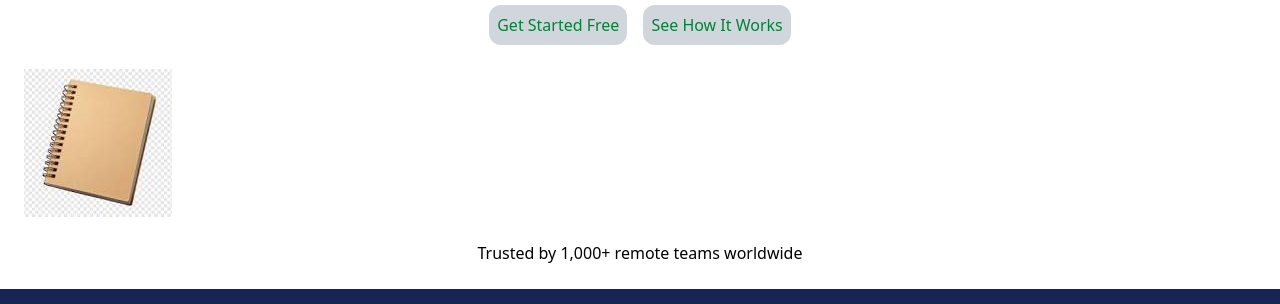
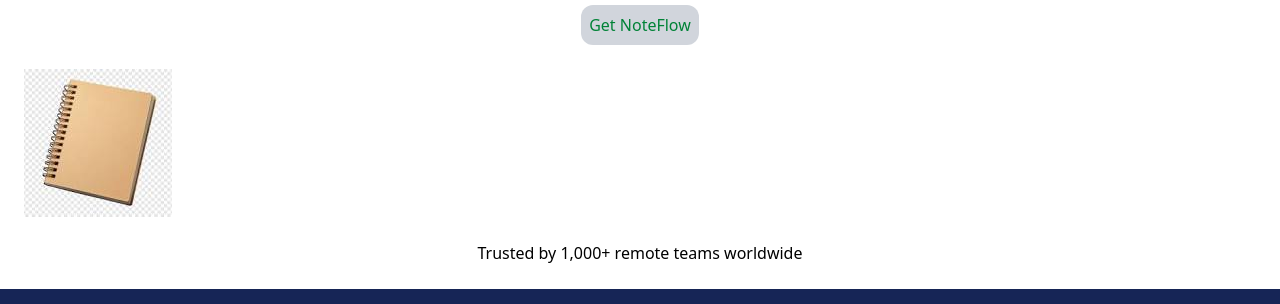
Before and after one commit to neducod/flownote-landingpage, a website: page index.html in a window 1280 px wide. Shown: the part 131-435 px from the top of the page. Drawn offline with Linux system fonts and the light colour scheme.

Commit message:
Text update

```diff
--- a/index.html
+++ b/index.html
@@ -15,8 +15,8 @@
                 <h1 class="text-3xl">Turn Every Meeting Into Clear Action Items</h1>
                 <p class="text-lg text-center">FlowNote automatically captures key points, decisions, and tasks from your meetings—so your team stays aligned without extra work.</p>
                 <div class="flex flex-row w-full gap-4 justify-center items-center">
-                    <button class="p-2 bg-gray-300 rounded-xl text-green-700">Get Started Free</button>
-                    <button class="p-2 bg-gray-300 rounded-xl text-green-700">See How It Works</button>
+                    <button class="p-2 bg-gray-300 rounded-xl text-green-700">Get NoteFlow</button>
+                    <!-- <button class="p-2 bg-gray-300 rounded-xl text-green-700">See How It Works</button> -->
                 </div>
             </div>
             <div class="w-full">
```
